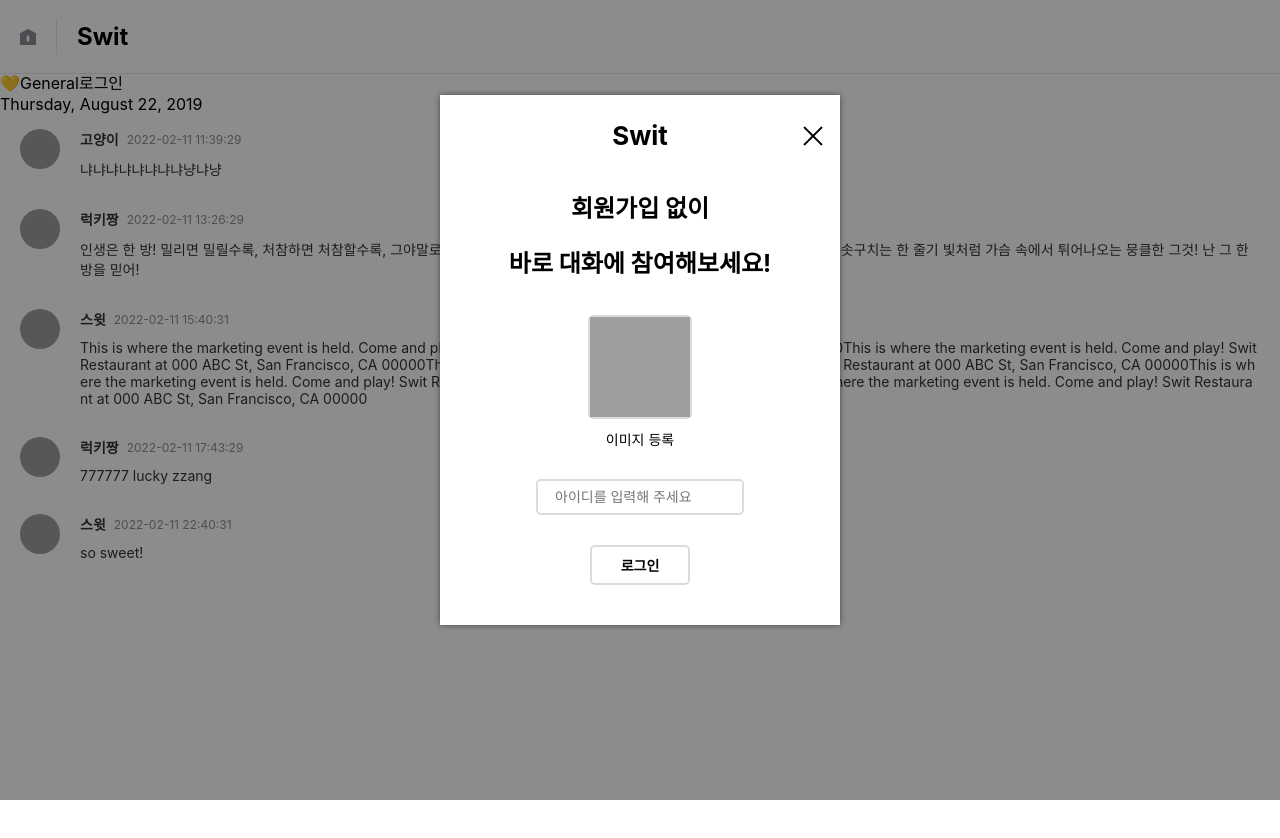
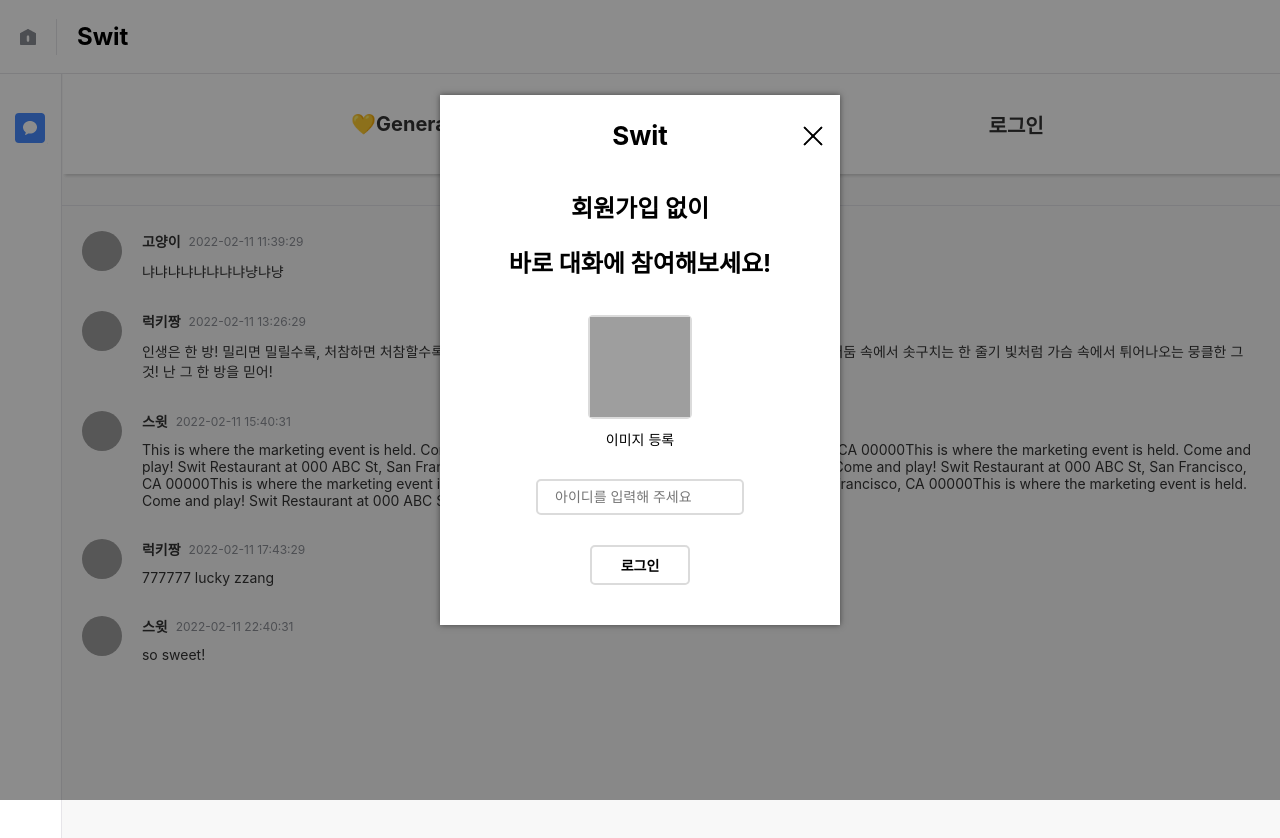
Before and after one commit to wanted-luckyzzang/wanted-swit-messenger, a React (Create React App) app: page / in a window 1280 px wide. Shown: the top 838 px of the page. Before the commit the page ends 800 px from the top, so only its background shows below. Built offline with nearby package versions, Linux system fonts and the light colour scheme; grey boxes are pictures that could not be loaded.

Commit message:
:lipstick: main페이지  style 수정

```diff
--- a/src/pages/Main/Main.tsx
+++ b/src/pages/Main/Main.tsx
@@ -1,3 +1,4 @@
+
 import { useState } from 'react';
 import { useDispatch, useSelector } from 'react-redux';
 import { StoreState } from 'types/store';
@@ -33,7 +34,11 @@ const Main = () => {
           </div>
           <div className='header-title'>Swit</div>
         </div>
-        <div className="section">
+        <div className='main'>
+          <div className='sidebar'>
+            <div className='move-to-chat'></div>
+          </div>
+          <div className="section">
           <div className='section-navBox'>
           <span className="nav">💛General</span>
           {userState.userName ? (
@@ -50,11 +55,12 @@ const Main = () => {
             </div>
             <div className="chat-section">
               {messageState.map((data) => (
-                <MessageCard key={data.userId} msg={data} />
+                <MessageCard key={data.date} msg={data} />
               ))}
             </div>
             <MessageInput />
           </div>
+        </div>
         </div>
       </div>
     </>
```
